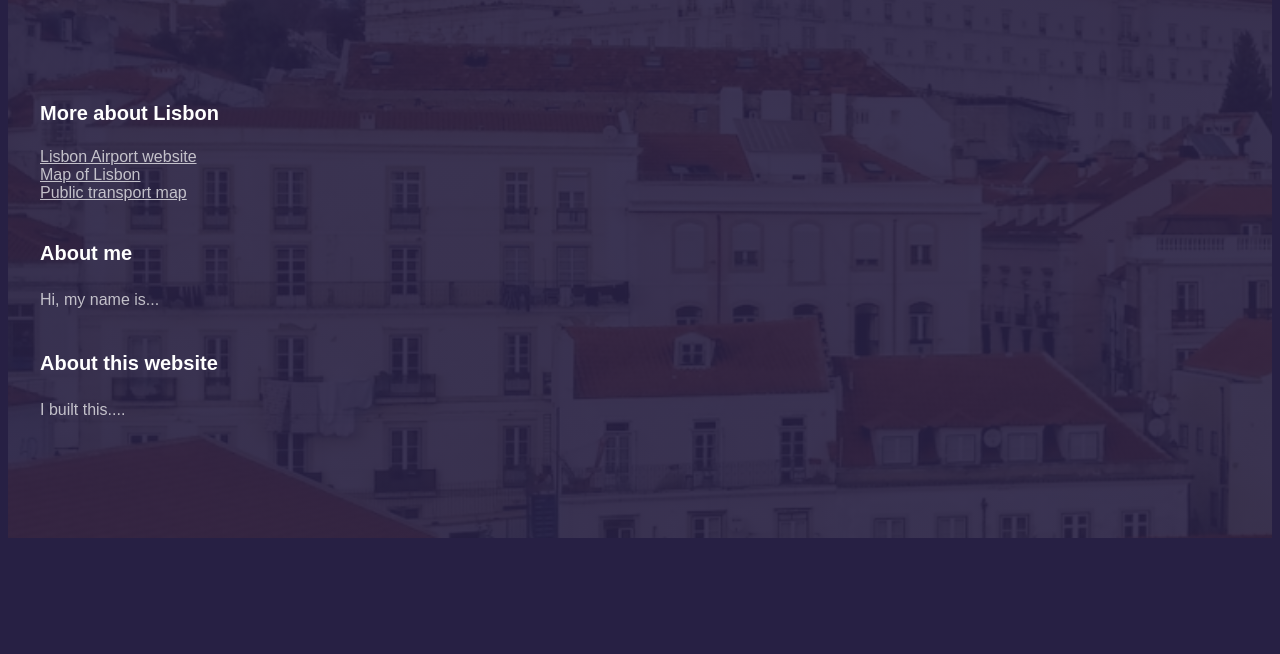
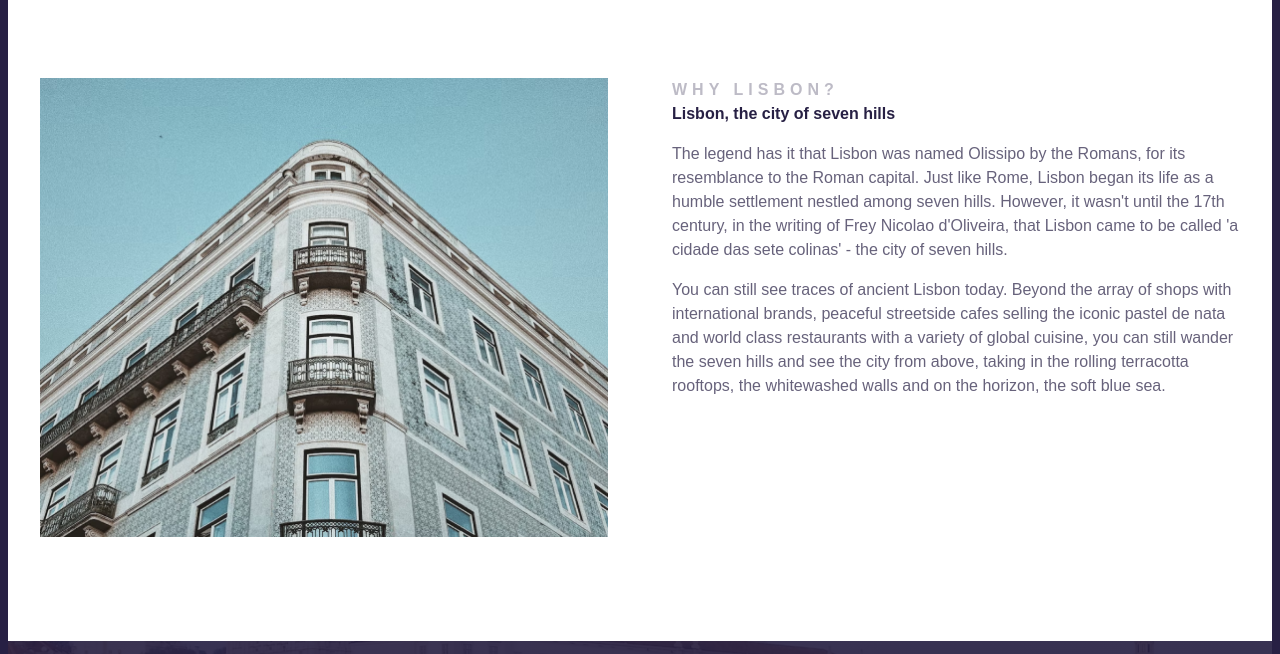
Before and after one commit to nevena31/lisbon-travel-project, a plain HTML site: page index.html in a window 1280 px wide. Shown: the part 767-1421 px from the top of the page. Before the commit the page ends 1313 px from the top, so only its background shows below. Drawn offline with Linux system fonts and the light colour scheme.

Commit message:
Added grids

```diff
--- a/index.html
+++ b/index.html
@@ -14,9 +14,40 @@
         <h2>Capital city of Portugal</h2>
         <a href="#more">Learn more</a>
       </header>
-
+      <main>
+        <section class="grid grid-2-columns">
+          <div>
+            <img
+              src="images/building.png"
+              alt="Lisbon Building"
+              class="img-responsive"
+            />
+          </div>
+          <div>
+            <h2>Why Lisbon?</h2>
+            <h3>Lisbon, the city of seven hills</h3>
+            <p>
+              The legend has it that Lisbon was named Olissipo by the Romans,
+              for its resemblance to the Roman capital. Just like Rome, Lisbon
+              began its life as a humble settlement nestled among seven hills.
+              However, it wasn't until the 17th century, in the writing of Frey
+              Nicolao d'Oliveira, that Lisbon came to be called 'a cidade das
+              sete colinas' - the city of seven hills.
+            </p>
+            <p>
+              You can still see traces of ancient Lisbon today. Beyond the array
+              of shops with international brands, peaceful streetside cafes
+              selling the iconic pastel de nata and world class restaurants with
+              a variety of global cuisine, you can still wander the seven hills
+              and see the city from above, taking in the rolling terracotta
+              rooftops, the whitewashed walls and on the horizon, the soft blue
+              sea.
+            </p>
+          </div>
+        </section>
+      </main>
       <footer>
-        <section class="grid">
+        <section class="grid grid-3-columns-with-first-narrow">
           <div>
             <h3>More about Lisbon</h3>
             <ul>
--- a/src/style.css
+++ b/src/style.css
@@ -10,12 +10,25 @@ body {
 
 .grid {
   display: grid;
-  grid-template-columns: 1fr, 2fr, 2fr;
+  grid-gap: 64px;
+}
+
+.img-responsive {
+  max-width: 100%;
+}
+
+.grid-2-columns {
+  grid-template-columns: 1fr 1fr;
+}
+
+.grid-3-columns-with-first-narrow {
+  grid-template-columns: 1fr 2fr 2fr;
 }
 
 section {
   max-width: 1200px;
   margin: 0 auto;
+  padding: 100px 0;
 }
 header {
   background-image: linear-gradient(rgba(0, 0, 0, 0.6), rgba(0, 0, 0, 0.6)),
@@ -64,6 +77,38 @@ header a {
   background: white;
 }
 
+main {
+  background-color: white;
+}
+
+main h2 {
+  font-weight: 700;
+  font-size: 16px;
+  line-height: 1.5;
+  margin: 0;
+  letter-spacing: 5px;
+  color: #272044;
+  opacity: 0.3;
+  text-transform: uppercase;
+}
+
+main h3 {
+  font-weight: 700;
+  font-size: 16px;
+  line-height: 1.5;
+  color: #272044;
+  margin: 0;
+}
+
+main p {
+  font-style: normal;
+  font-weight: 400;
+  font-size: 16px;
+  line-height: 1.5;
+  color: #272044;
+  opacity: 0.7;
+}
+
 footer {
   color: white;
   background-image: linear-gradient(
@@ -73,7 +118,6 @@ footer {
     url("../images/footer.png");
   background-repeat: no-repeat;
   background-size: cover;
-  padding: 100px 0;
 }
 
 footer h3 {
@@ -86,7 +130,6 @@ footer p {
   font-weight: 400;
   font-size: 16px;
   opacity: 0.7;
-  margin-right: 20px;
   line-height: 24px;
 }
 
@@ -121,4 +164,13 @@ footer a {
   header h3 {
     font-size: 12px;
   }
+
+  .grid {
+    grid-template-columns: 1fr;
+    grid-gap: 32px;
+  }
+
+  section {
+    padding: 30px;
+  }
 }
```
Also changed, not shown: images/building.png (added).
